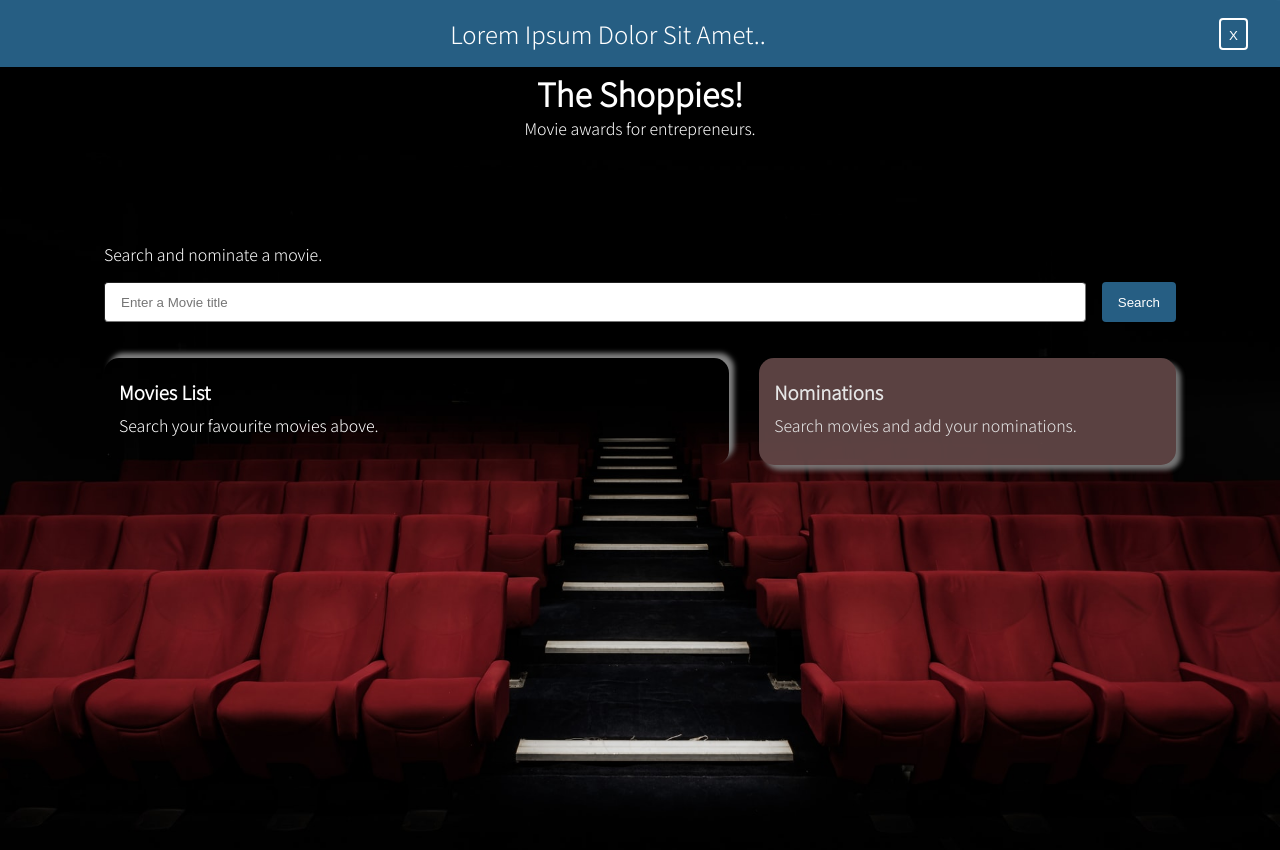
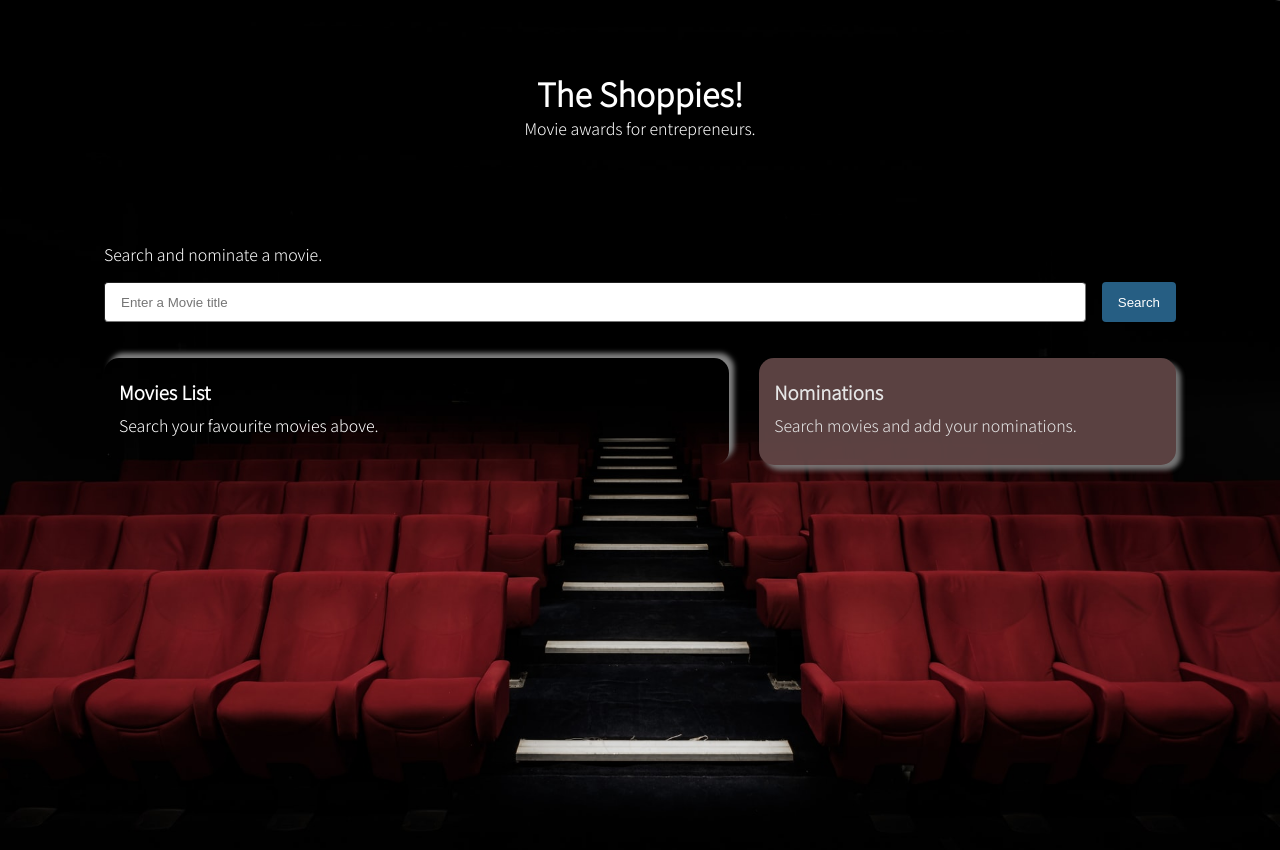
Before and after one commit to Afej/shoppies, a plain HTML site: page index.html in a window 1280 px wide. Drawn offline with nearby package versions, Linux system fonts and the light colour scheme.

Commit message:
Merge branch 'main' of https://github.com/Afej/shoppies into main

```diff
--- a/css/style.scss
+++ b/css/style.scss
@@ -45,6 +45,10 @@ body {
   color: #ffffff;
   height: 100%;
   min-height: 100vh;
+  top: 0;
+  left: 0;
+  bottom: 0;
+  right: 0;
   overflow-y: scroll;
   scroll-behavior: smooth;
 }
--- a/index.html
+++ b/index.html
@@ -24,7 +24,7 @@
   </head>
   <body>
     <!-- notification banner -->
-    <div class="banner" id="banner">
+    <div class="banner hidden" id="banner">
       <p id="bannerText">Lorem ipsum dolor sit amet..</p>
       <button id="closeBannerBtn">X</button>
     </div>
```
Also changed, not shown: css/style.css.
